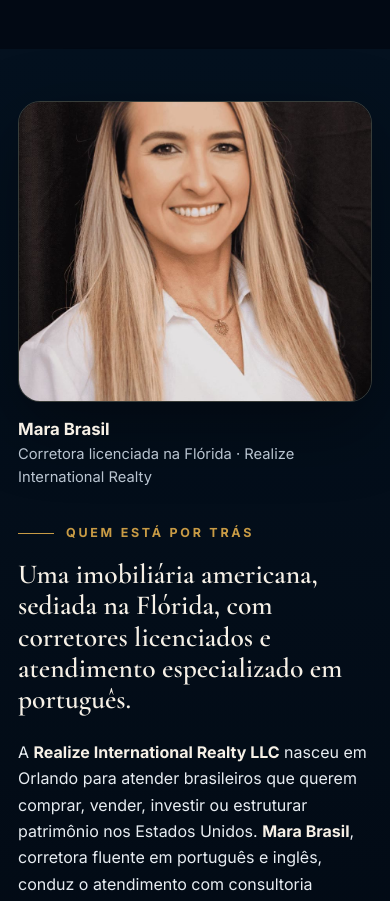
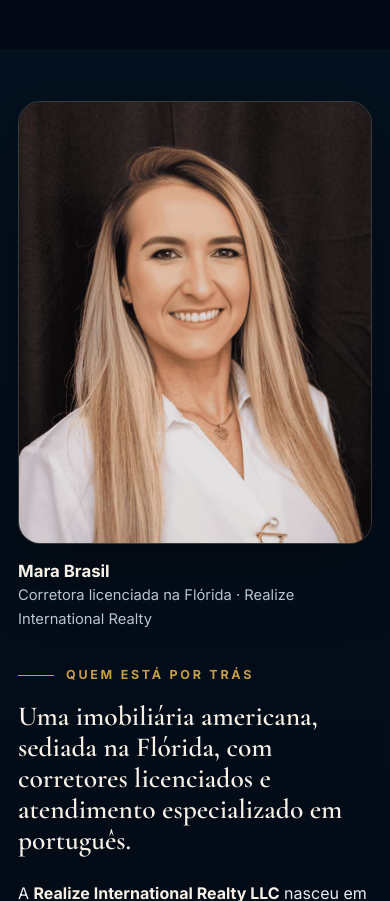
Before and after one commit to lauroabrahao/funil-florida, a plain HTML site: page index.html in a window 390 px wide. Shown: the part 7943-8844 px from the top of the page. Drawn offline with nearby package versions, Linux system fonts and the light colour scheme.

Commit message:
Foto da Mara: moldura vertical e enquadramento com o rosto inteiro
Co-Authored-By: Claude Sonnet 5.5 <noreply@anthropic.com>

```diff
--- a/css/page.css
+++ b/css/page.css
@@ -444,3 +444,9 @@ header.top .wrap{max-width:1500px;width:calc(100% - 2*var(--gut))}
   .cookie2-actions .btn{flex:1 1 100%}
   .pref{gap:14px}
 }
+
+/* Foto da Mara: moldura vertical, com folga acima da cabeça */
+.photo img{aspect-ratio:4/5;object-fit:cover;object-position:50% 10%}
+@media(max-width:759px){
+  .photo img{aspect-ratio:4/5;object-position:50% 10%}
+}
```
